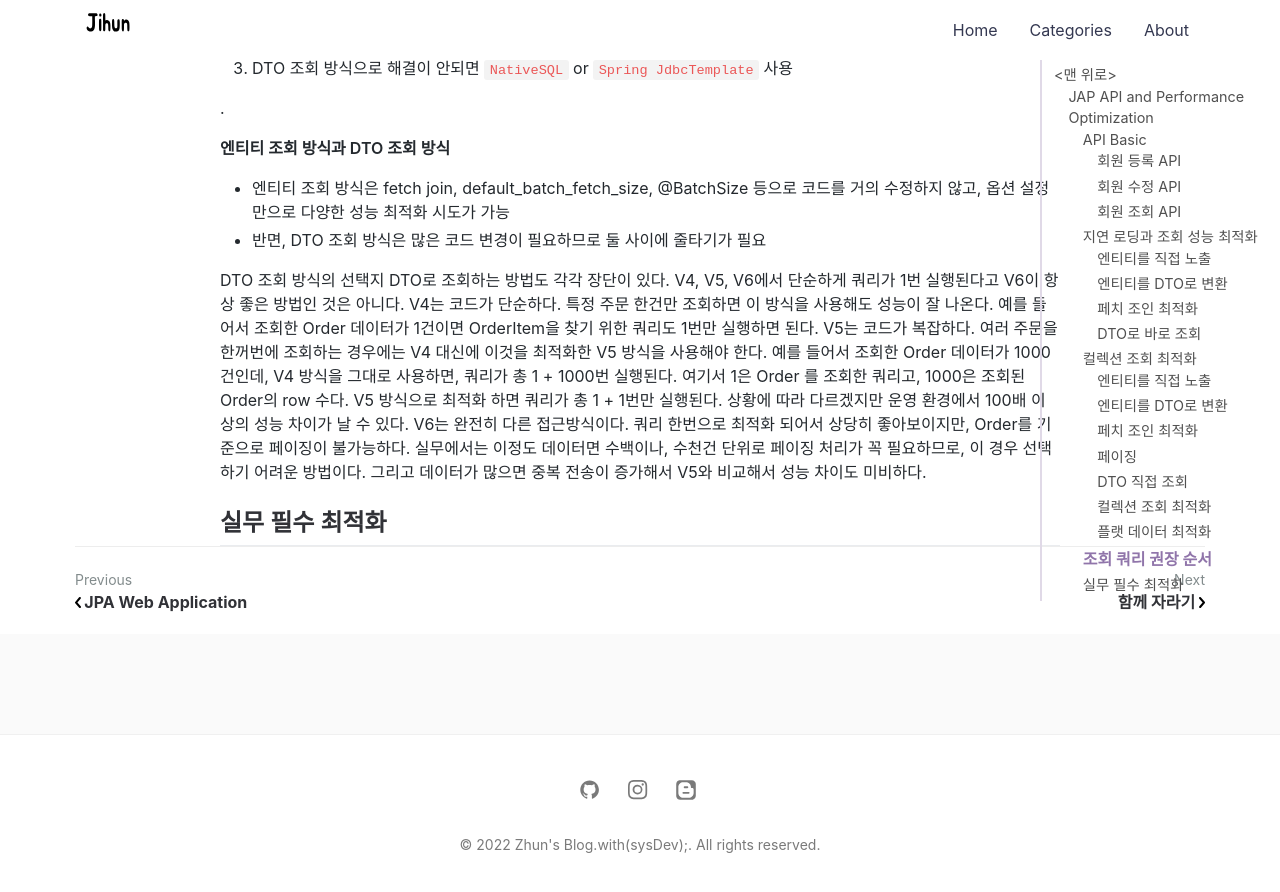
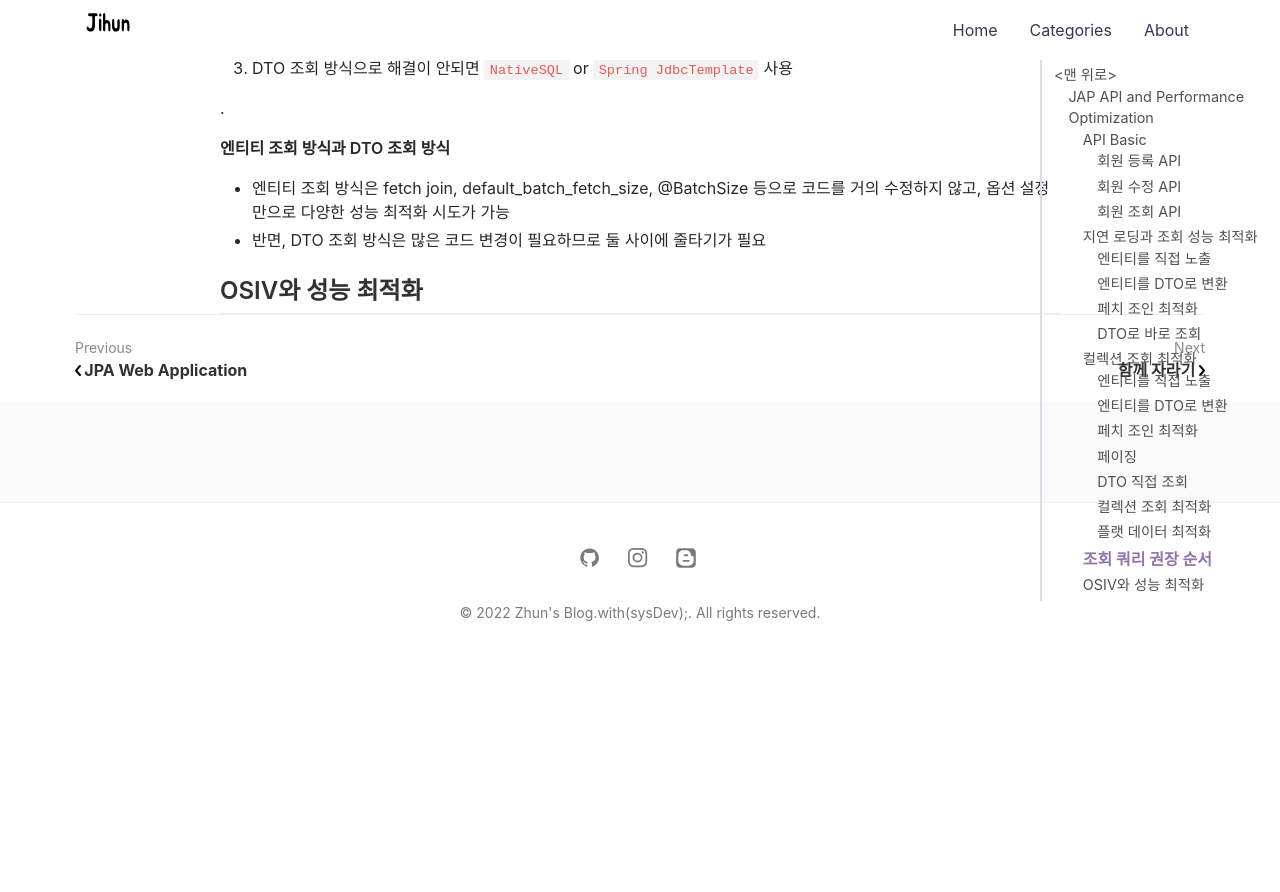
Before and after one commit to jihunparkme/jihunparkme.github.io, a Jekyll site: the page built from _posts/2022-05-24-JPA-API-and-performance-optimization.md, in a window 1280 px wide and 900 px high, scrolled down 13199 px. Shown: the top 892 px of the window. Built offline with Jekyll 4.4.1, drawn with Linux system fonts in a browser that asks for light colours; nearby versions of some CDN libraries; comment, search, counter and statistics services are not loaded; after the commit the page ends 13867 px from its top, so only the background shows below that; some of the changed text lies outside the part shown.

Commit message:
edit: format

```diff
--- a/_posts/2022-05-24-JPA-API-and-performance-optimization.md
+++ b/_posts/2022-05-24-JPA-API-and-performance-optimization.md
@@ -598,26 +598,4 @@ public List<OrderFlatDto> findAllByDto_flat() {
 - 엔티티 조회 방식은 fetch join, default_batch_fetch_size, @BatchSize 등으로 코드를 거의 수정하지 않고, 옵션 설정만으로 다양한 성능 최적화 시도가 가능
 - 반면, DTO 조회 방식은 많은 코드 변경이 필요하므로 둘 사이에 줄타기가 필요
 
-
-
-
-
-
-DTO 조회 방식의 선택지
-DTO로 조회하는 방법도 각각 장단이 있다. V4, V5, V6에서 단순하게 쿼리가 1번 실행된다고 V6이 항상
-좋은 방법인 것은 아니다.
-V4는 코드가 단순하다. 특정 주문 한건만 조회하면 이 방식을 사용해도 성능이 잘 나온다. 예를 들어서
-조회한 Order 데이터가 1건이면 OrderItem을 찾기 위한 쿼리도 1번만 실행하면 된다.
-V5는 코드가 복잡하다. 여러 주문을 한꺼번에 조회하는 경우에는 V4 대신에 이것을 최적화한 V5 방식을
-사용해야 한다. 예를 들어서 조회한 Order 데이터가 1000건인데, V4 방식을 그대로 사용하면, 쿼리가 총
-1 + 1000번 실행된다. 여기서 1은 Order 를 조회한 쿼리고, 1000은 조회된 Order의 row 수다. V5
-방식으로 최적화 하면 쿼리가 총 1 + 1번만 실행된다. 상황에 따라 다르겠지만 운영 환경에서 100배
-이상의 성능 차이가 날 수 있다.
-V6는 완전히 다른 접근방식이다. 쿼리 한번으로 최적화 되어서 상당히 좋아보이지만, Order를 기준으로
-페이징이 불가능하다. 실무에서는 이정도 데이터면 수백이나, 수천건 단위로 페이징 처리가 꼭 필요하므로,
-이 경우 선택하기 어려운 방법이다. 그리고 데이터가 많으면 중복 전송이 증가해서 V5와 비교해서 성능
-차이도 미비하다.
-
-
-
-## 실무 필수 최적화
+## OSIV와 성능 최적화
```
